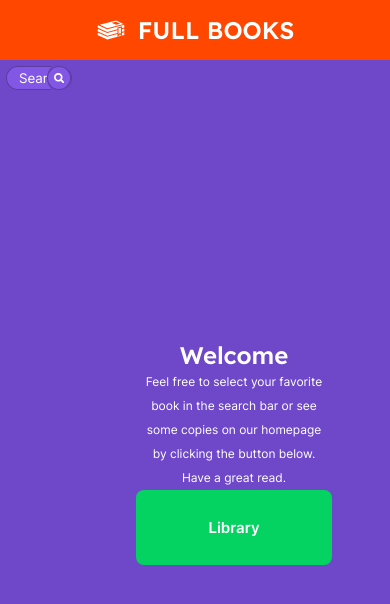
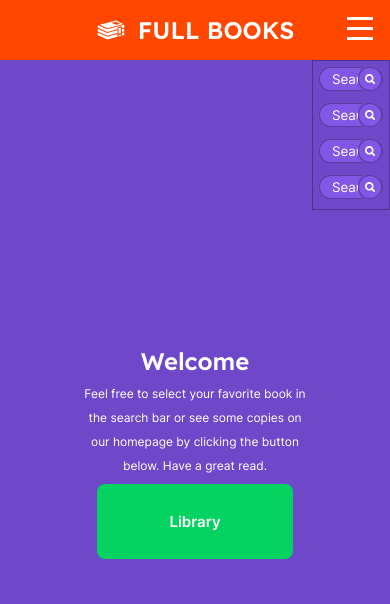
Before and after one commit to AndersonKich-Dev/Full-Books, a React (Create React App) app: page / in a window 390 px wide. Shown: the top 604 px of the page. Built offline with nearby package versions, Linux system fonts and the light colour scheme.

Commit message:
Created menu hamburguer

```diff
--- a/src/App.jsx
+++ b/src/App.jsx
@@ -5,8 +5,12 @@ import ligthTheme from './themes/light'
 import { ThemeProvider } from 'styled-components'
 import Routes from './config/routes'
 import Search from './components/Search-component'
+import Hamburguer from './components/Hamburger-component'
+import { useGlobalContext } from './Context/GlobalContext'
 
 export default function App(){
+
+  const { toogleMenuMobile } = useGlobalContext()
 
   return (
     <ThemeProvider theme={ligthTheme}>
@@ -14,10 +18,16 @@ export default function App(){
         <S.Header>
             <GiBookPile/>
             <h1>full books</h1>
+            <Hamburguer/>
         </S.Header>
 
-        <S.Menu>
-            <Search/>
+        <S.Menu displayMenu={toogleMenuMobile}>
+            <ul>
+              <li><Search/></li>
+              <li><Search/></li>
+              <li><Search/></li>
+              <li><Search/></li>
+            </ul>
         </S.Menu>
 
         <S.Main>
--- a/src/Context/GlobalContext.jsx
+++ b/src/Context/GlobalContext.jsx
@@ -12,18 +12,23 @@ export default function GlobalContexProvider({children}){
     const [currentPage, setCurrentPage] = useState(0)
     const [pageRelease, setPageRelease] = useState(0)
     const [pagesArray, setPagesArray] = useState([])
+    const [maxResult, setMaxResult] = useState(10)
 
+    const [screenWidth, setScreenWidth] = useState(window.innerWidth)
+    const [toogleMenuMobile, setToogleMenuMobile] =useState(false)
 
     const newPaginate = (totalPages, newSearch)=>{
         let array = []
         let valueAux = 0
+        let totalPagination = 0;
+        screenWidth <= 700 ? totalPagination = 3 : totalPagination = 8;
 
         if(newSearch){
             setTotalPages(totalPages)
             setCurrentPage(1)
             setNext(0)
 
-            totalPages >= 10 ? valueAux = 10 : valueAux = totalPages
+            totalPages >= totalPagination ? valueAux = totalPagination : valueAux = totalPages
 
             for(let i = 1; i <= valueAux ; i++){
                 i === 1
@@ -45,7 +50,7 @@ export default function GlobalContexProvider({children}){
              });
             setPagesArray(array)
             setCurrentPage(current => current + 1)
-            setNext(next => next + 10)
+            setNext(next => next + maxResult)
         }
         else{
             setCurrentPage(current => current)
@@ -61,7 +66,7 @@ export default function GlobalContexProvider({children}){
             setNext(0)
         }else{
             setCurrentPage(current => current - 1)
-            setNext(next => next - 10)
+            setNext(next => next - maxResult)
             array.forEach(item => {
                 item.index === currentPage - 1
                     ?item.value = true
@@ -85,7 +90,7 @@ export default function GlobalContexProvider({children}){
                 q: `${string}`,
                 printType: 'books',
                 startIndex: next,
-                maxResults: 10,
+                maxResults: maxResult,
                 orderBy: 'newest',
             }
         })
@@ -108,6 +113,10 @@ export default function GlobalContexProvider({children}){
             totalPages,
             currentPage,
             pagesArray,
+            toogleMenuMobile,
+            screenWidth,
+            setScreenWidth,
+            setToogleMenuMobile,
             setSearch,
             handleListBooks,
             handleNextPage,
--- a/src/components/Card-component/styles.js
+++ b/src/components/Card-component/styles.js
@@ -19,9 +19,9 @@ export const Container = styled.div`
         filter: brightness(70%);
     }
 
-    @media only screen and (min-width: 0) and (max-width: 700px){
+    @media only screen and (min-width: 320px) and (max-width: 700px){
         width: 8.25rem;
-        height: 10.25rem;
+        height: 14.25rem;
         margin: 1rem;
     }
 `;
--- /dev/null
+++ b/src/components/Hamburger-component/index.jsx
@@ -0,0 +1,16 @@
+import React from 'react'
+import { Container } from './styles'
+import { useGlobalContext } from '../../Context/GlobalContext'
+
+export default function Hamburguer(){
+
+    const { setToogleMenuMobile, toogleMenuMobile } = useGlobalContext()
+
+    return(
+      <Container toogle={toogleMenuMobile}>
+        <div onClick={()=> setToogleMenuMobile(!toogleMenuMobile)}>
+          <span></span>
+        </div>
+      </Container>
+    )
+}
--- /dev/null
+++ b/src/components/Hamburger-component/mixins.js
@@ -0,0 +1,16 @@
+export function toogleHamburguer( rotateA, rotateB, rotateC, position){
+    return`
+
+
+        transform:rotate(${rotateA}deg);
+        ::before {
+            transform:rotate(${rotateB}deg);
+            top: ${position};
+        }
+
+        ::after {
+            transform:rotate(${rotateC}deg);
+            top: ${position};
+        }
+    `;
+}
--- /dev/null
+++ b/src/components/Hamburger-component/styles.js
@@ -0,0 +1,65 @@
+import styled from 'styled-components'
+import { toogleHamburguer } from './mixins'
+
+export const Container = styled.div`
+    position: fixed;
+    top: 0.90rem;
+    right: 1rem;
+    z-index: 100;
+
+    div {
+        position: relative;
+        width: 3rem;
+        height: 3rem;
+        display: none;
+        border-radius: 50%;
+        border: 2px solid transparent;
+        transition: .5s linear ;
+
+        span {
+            width: 80%;
+            height: 3px;
+            background-color: ${props => props.theme.colors.white};
+            display: block;
+            position: absolute;
+            top: 14px;
+            left: 3px;
+            transition: .5s linear ;
+
+            ::before {
+                content: '';
+                position: absolute;
+                width: 100%;
+                height: 100%;
+                top: -10px;
+                left: 0;
+                background-color: ${props => props.theme.colors.white};
+                display: block;
+                transition: .5s linear ;
+            }
+
+            ::after {
+                content: '';
+                position: absolute;
+                width: 100%;
+                height: 100%;
+                top: 10px;
+                left: 0;
+                background-color: ${props => props.theme.colors.white};
+                display: block;
+                transition: .5s linear ;
+            }
+
+            ${props => props.toogle ?
+                toogleHamburguer(45, 90, -90, 0) : toogleHamburguer(0, 0, 0, null)
+            }
+        }
+    }
+
+   @media only screen and (min-width: 320px) and (max-width: 700px){
+       div {
+        display: block;
+       }
+   }
+
+`;
--- a/src/components/Paginate-component/styles.js
+++ b/src/components/Paginate-component/styles.js
@@ -8,9 +8,6 @@ export const Container = styled.div`
     justify-content: center;
     border-radius: 30px;
     background-color: ${props => props.theme.colors.purple_500};
-
-
-
 ;`
 
 export const Arrow = styled.button`
--- a/src/screen/ContentHome/index.jsx
+++ b/src/screen/ContentHome/index.jsx
@@ -1,16 +1,21 @@
-import React from 'react'
+import React, { useEffect } from 'react'
 import * as S from './styles'
 import Card from '../../components/Card-component'
 import Paginate from '../../components/Paginate-component'
 import { useGlobalContext } from '../../Context/GlobalContext'
 
 export default function Test01(){
-    const { listForBooks, currentPage, handleListBooks, setSearch} = useGlobalContext();
+    const { listForBooks, currentPage, handleListBooks, setSearch, setScreenWidth} = useGlobalContext();
 
     const firstSearch=()=>{
         setSearch('react')
         handleListBooks('react', true)
     }
+
+    useEffect(()=>{
+        setScreenWidth(window.innerWidth);
+      },[window.innerWidth])
+
 
     return(
         <S.Container>
--- a/src/screen/ContentHome/styles.js
+++ b/src/screen/ContentHome/styles.js
@@ -13,7 +13,7 @@ export const Container = styled.div`
         padding: 0
     }
 
-    @media only screen and (min-width: 0) and (max-width: 700px){
+    @media only screen and (min-width: 320px) and (max-width: 700px){
         padding: 0
     }
 ;`
@@ -60,7 +60,8 @@ export const ContainerCards = styled.div`
 
 
 
-    @media only screen and (min-width: 0) and (max-width: 700px){
+    @media only screen and (min-width: 320px) and (max-width: 700px){
         overflow-y: scroll;
+        height: calc(100% - 8rem);
     }
 `;
--- a/src/styles/AppStyle.js
+++ b/src/styles/AppStyle.js
@@ -1,4 +1,5 @@
 import styled from 'styled-components'
+import { tooglehiddenMenu } from './mixins'
 
 export const Container = styled.div`
     position: relative;
@@ -35,14 +36,46 @@ export const Main = styled.main`
     width: 80%;
     height: calc(100% - 5rem);
 
-
+    @media only screen and (min-width: 320px) and (max-width: 700px){
+        width: 100%;
+    }
 `;
 
 export const Menu = styled.nav`
     width: 20%;
     height: calc(100% - 5rem);
     padding: .5rem;
+    display: flex;
 
 
+    ul {
+        flex: 1;
+        display: flex;
+        flex-direction: column;
+        li {
+            height: 3rem;
+            display: flex;
+            justify-content: center;
+            align-items: center;
+        }
+    }
 
+    @media only screen and (min-width: 320px) and (max-width: 700px){
+        position: absolute;
+        top: 5rem;
+        right: 0;
+        z-index: 1;
+        width: 10rem;
+        height: 150px;
+        overflow: hidden;
+        background-color: ${props => props.theme.colors.purple_500};
+        border: 1px solid rgba(0,0,0,0.3);
+        padding: 0 .5rem;
+        transition: opacity .7s, width .7s linear;
+
+        ${props => !props.displayMenu ?
+        tooglehiddenMenu(0, 0)
+        :
+        tooglehiddenMenu(30, 1)}
+    }
 `;
--- /dev/null
+++ b/src/styles/mixins.js
@@ -0,0 +1,6 @@
+export function tooglehiddenMenu( heigthValue, opactyValue ){
+    return`
+        width: ${heigthValue}vw;
+        opacity: ${opactyValue};
+    `;
+}
```
